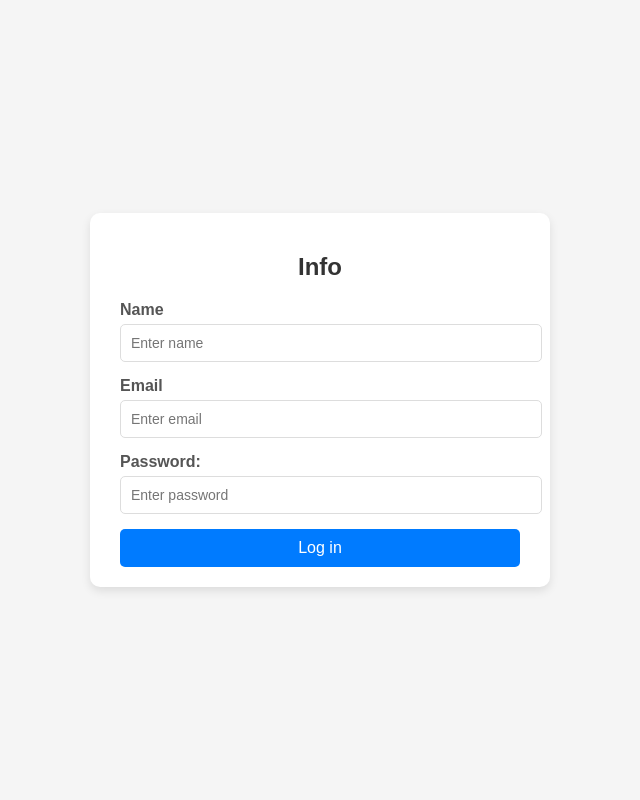
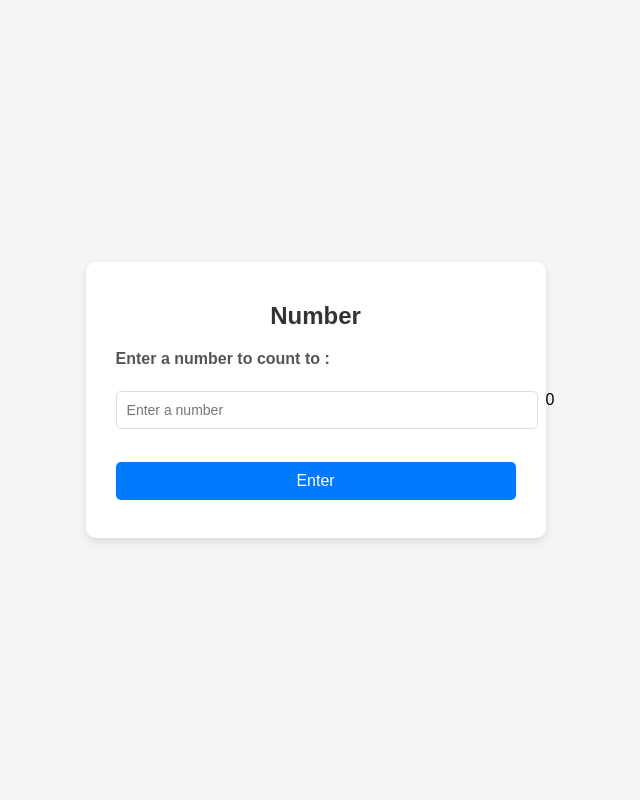
Before and after one commit to SadraGt/PHP-BroCode, a PHP site: page / in a window 1280 px wide. Shown: the whole page, without its empty margins (320-960 px from the left). Run offline with PHP 8.4, Linux system fonts and the light colour scheme; data that the repository does not hold is empty.

Commit message:
Add files via upload

```diff
--- a/index.php
+++ b/index.php
@@ -9,29 +9,23 @@
 <body>
   <div class="form-container">
     <form action="index.php" method="post">
-      <h2>Info</h2>
+      <h2>Number</h2>
       <div class="form-group">
-        <label for="name">Name</label>
-        <input type="text" id="name" name="username" placeholder="Enter name" required>
-      </div>
-      <div class="form-group">
-        <label for="email">Email</label>
-        <input type="email" id="email" name="email" placeholder="Enter email" required>
-      </div>
-      <div class="form-group">
-        <label for="password">Password:</label>
-        <input type="password" id="password" name="password" placeholder="Enter password" required>
-      </div>
+        <label for="name">Enter a number to count to :</label><br>
+        <input type="text" id="name" name="Number" placeholder="Enter a number" required><br>
+      </div><br>
 
-      <input type="submit" class="submit-btn" value="Log in">
-    </form>
+
+      <input type="submit" class="submit-btn" value="Enter"><br>
+    </form><br>
   </div>
 </body>
 </html>
 
 
 <?php
-    echo $_POST["username"] . "<br>";
-    echo "{$_POST["email"]} <br>";
-
+$Num = $_POST["Number"] ?? 0;
+for ($i=0; $i <= $Num ; $i++) {
+  echo $i;
+}
 ?>
```
